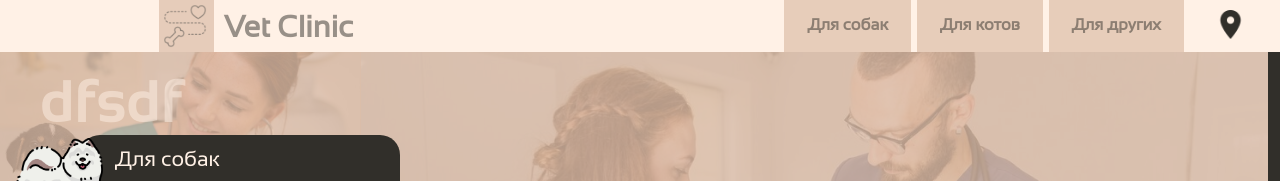
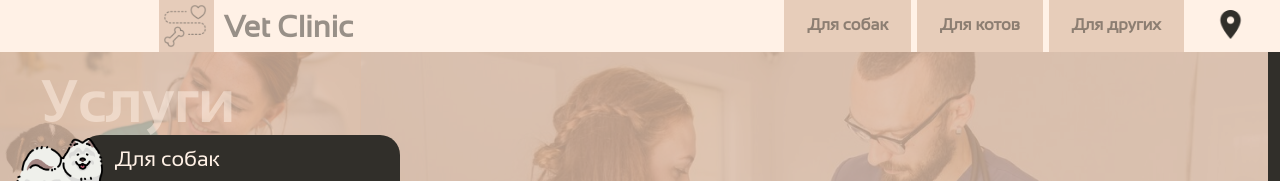
Before and after one commit to yuwier/KR_1_Kulik_RS, a plain HTML site: page index.html in a window 1280 px wide. Shown: the top 181 px of the page. Drawn offline with Linux system fonts and the light colour scheme; files whose address does not match are found by name.

Commit message:
Update index.html

```diff
--- a/index.html
+++ b/index.html
@@ -54,7 +54,7 @@
 
             <!-- основная часть -->
 
-            <div class="maintext">dfsdf</div>
+            <div class="maintext">Услуги</div>
 
             <div class="main_services_choose">
 
```
